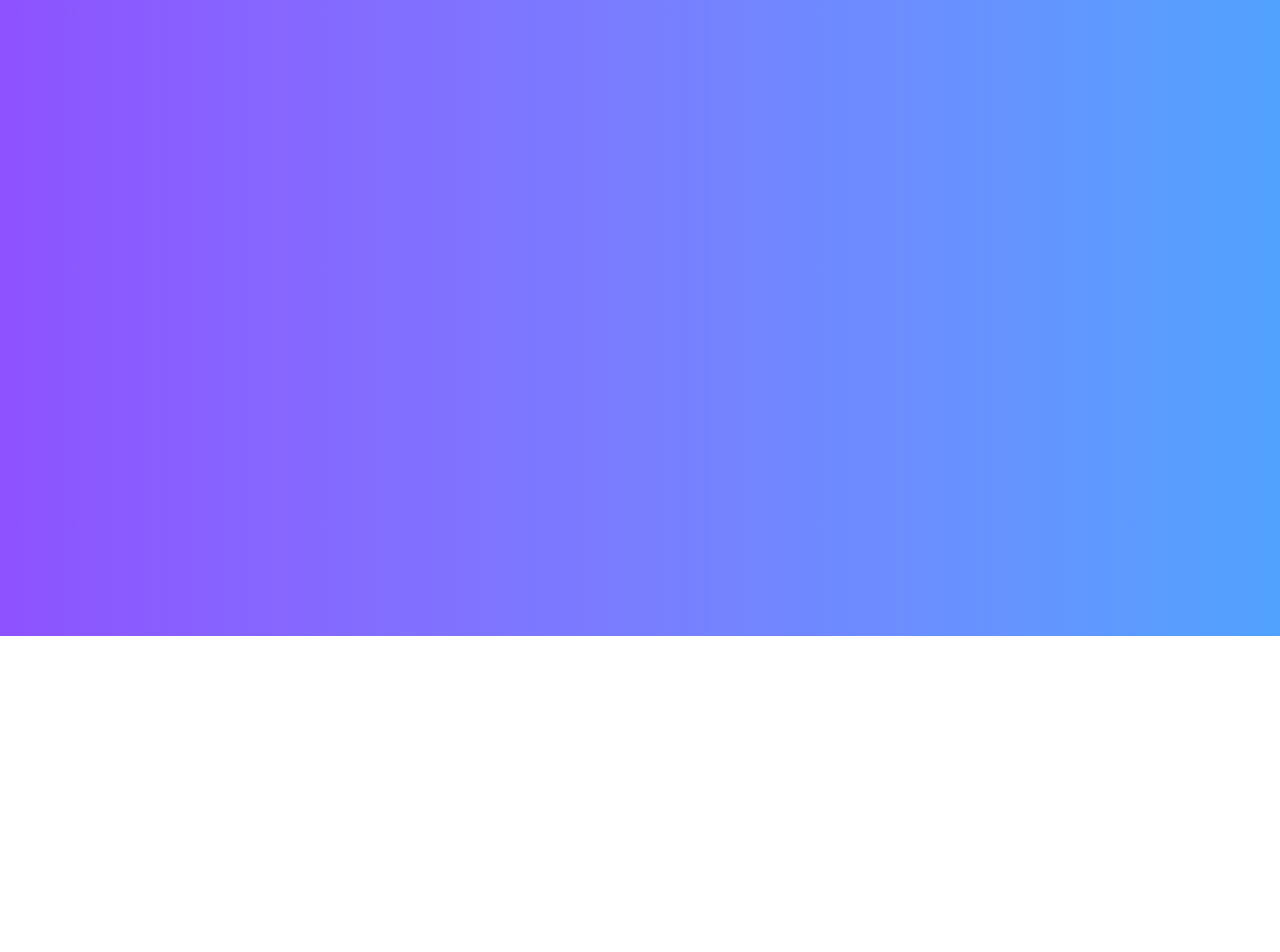
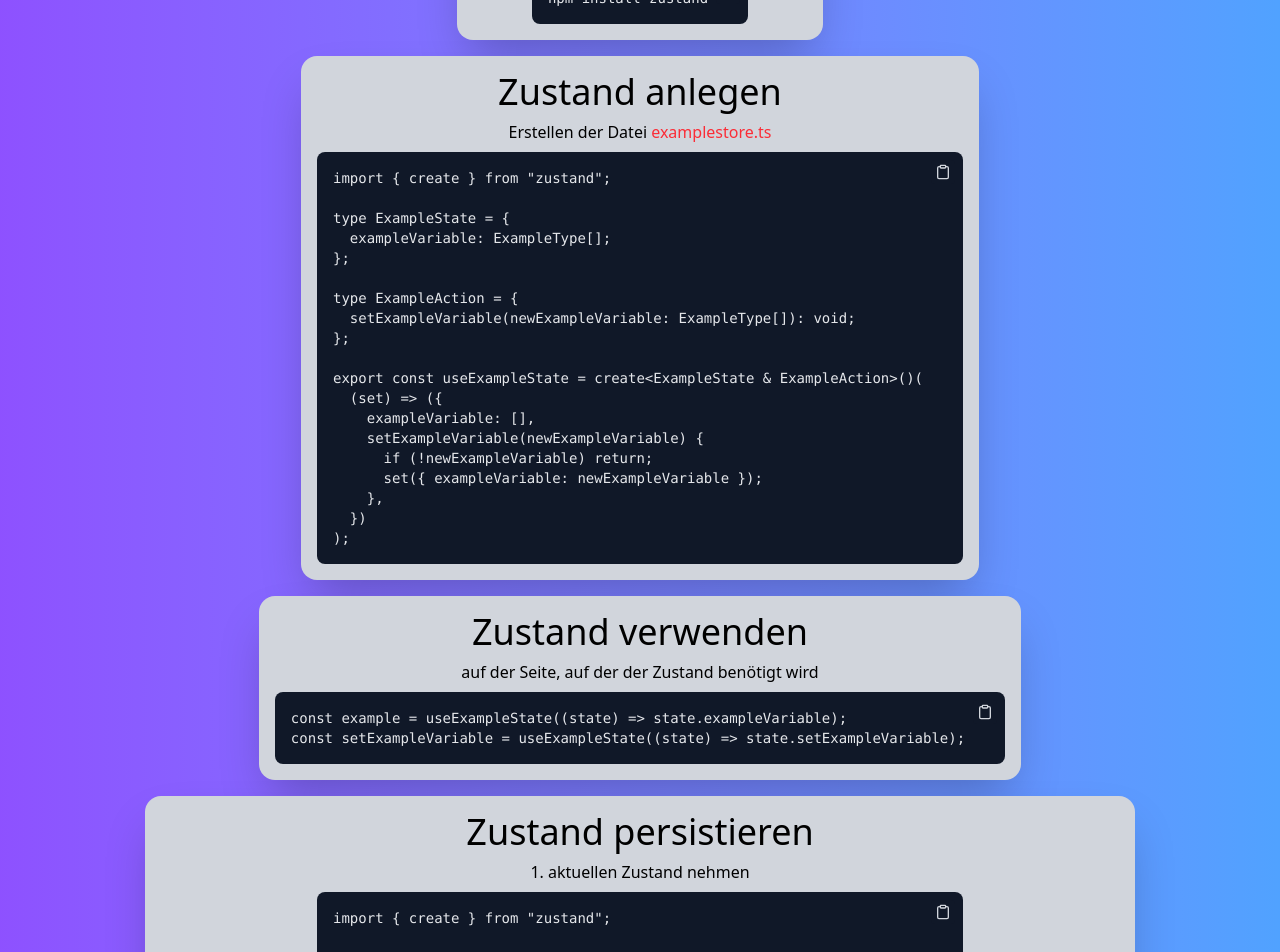
Before and after one commit to SaschaO95/klausurnotizen, a React (Vite) app: page /klausurnotizen/zustand in a window 1280 px wide. Shown: the part 240-1192 px from the top of the page. Before the commit the page ends 876 px from the top, so only its background shows below. Built offline with nearby package versions, Linux system fonts and the light colour scheme.

Commit message:
zustand hinzugefügt

```diff
--- a/src/pages/zustand.tsx
+++ b/src/pages/zustand.tsx
@@ -1,8 +1,131 @@
+import { CodeBlock } from "../components/CodeBlock/codeblock";
+
 export function ZustandPage() {
   return (
     <div className="Pages">
       <div className="PagesInhalt">
-        <div className="InhaltsBlock"></div>
+        <div className="InhaltsBlock">
+          <h1 className="text-4xl">Zustand installieren</h1>
+          <CodeBlock text={`npm install zustand`} />
+        </div>
+        <div className="InhaltsBlock">
+          <h1 className="text-4xl">Zustand anlegen</h1>
+          <span>
+            Erstellen der Datei{" "}
+            <span className="text-red-500">examplestore.ts</span>
+          </span>
+          <CodeBlock
+            text={`import { create } from "zustand";
+
+type ExampleState = {
+  exampleVariable: ExampleType[];
+};
+
+type ExampleAction = {
+  setExampleVariable(newExampleVariable: ExampleType[]): void;
+};
+
+export const useExampleState = create<ExampleState & ExampleAction>()(
+  (set) => ({
+    exampleVariable: [],
+    setExampleVariable(newExampleVariable) {
+      if (!newExampleVariable) return;
+      set({ exampleVariable: newExampleVariable });
+    },
+  })
+);
+`}
+          />
+        </div>
+        <div className="InhaltsBlock">
+          <h1 className="text-4xl">Zustand verwenden</h1>
+          <span>auf der Seite, auf der der Zustand benötigt wird</span>
+          <CodeBlock
+            text={`const example = useExampleState((state) => state.exampleVariable);
+const setExampleVariable = useExampleState((state) => state.setExampleVariable);`}
+          />
+        </div>
+        <div className="InhaltsBlock">
+          <h1 className="text-4xl">Zustand persistieren</h1>
+          <span>1. aktuellen Zustand nehmen</span>
+          <CodeBlock
+            text={`import { create } from "zustand";
+
+type ExampleState = {
+  exampleVariable: ExampleType[];
+};
+
+type ExampleAction = {
+  setExampleVariable(newExampleVariable: ExampleType[]): void;
+};
+
+export const useExampleState = create<ExampleState & ExampleAction>()(
+  (set) => ({
+    exampleVariable: [],
+    setExampleVariable(newExampleVariable) {
+      if (!newExampleVariable) return;
+      set({ exampleVariable: newExampleVariable });
+    },
+  })
+);
+`}
+          />
+          <span>
+            2. Logik aus dem Zustand ausschneiden (und im Zwischenspeicher
+            behalten !)
+          </span>
+          <CodeBlock
+            text={`import { create } from "zustand";
+
+type ExampleState = {
+  exampleVariable: ExampleType[];
+};
+
+type ExampleAction = {
+  setExampleVariable(newExampleVariable: ExampleType[]): void;
+};
+
+export const useExampleState = create<ExampleState & ExampleAction>()();
+`}
+          />
+          <span>3. Persist einpflegen und Namen vergeben</span>
+          <CodeBlock text={`persist(,{ name: "example-store" })`} />
+          <CodeBlock
+            text={`import { create } from "zustand";
+
+type ExampleState = {
+  exampleVariable: ExampleType[];
+};
+
+type ExampleAction = {
+  setExampleVariable(newExampleVariable: ExampleType[]): void;
+};
+
+export const useExampleState = create<ExampleState & ExampleAction>()(persist(,{ name: "example-store" }));
+`}
+          />
+          <span>4. Die Logik zurück einfügen, vor das Name-Objekt</span>
+          <CodeBlock
+            text={`import { create } from "zustand";
+
+type ExampleState = {
+  exampleVariable: ExampleType[];
+};
+
+type ExampleAction = {
+  setExampleVariable(newExampleVariable: ExampleType[]): void;
+};
+
+export const useExampleState = create<ExampleState & ExampleAction>()(persist((set) => ({
+    exampleVariable: [],
+    setExampleVariable(newExampleVariable) {
+      if (!newExampleVariable) return;
+      set({ exampleVariable: newExampleVariable });
+    },
+  }),{ name: "example-store" }));
+`}
+          />
+        </div>
       </div>
     </div>
   );
```
Also changed, not shown: 5 other files (tests, documents, lock files or other folders).
